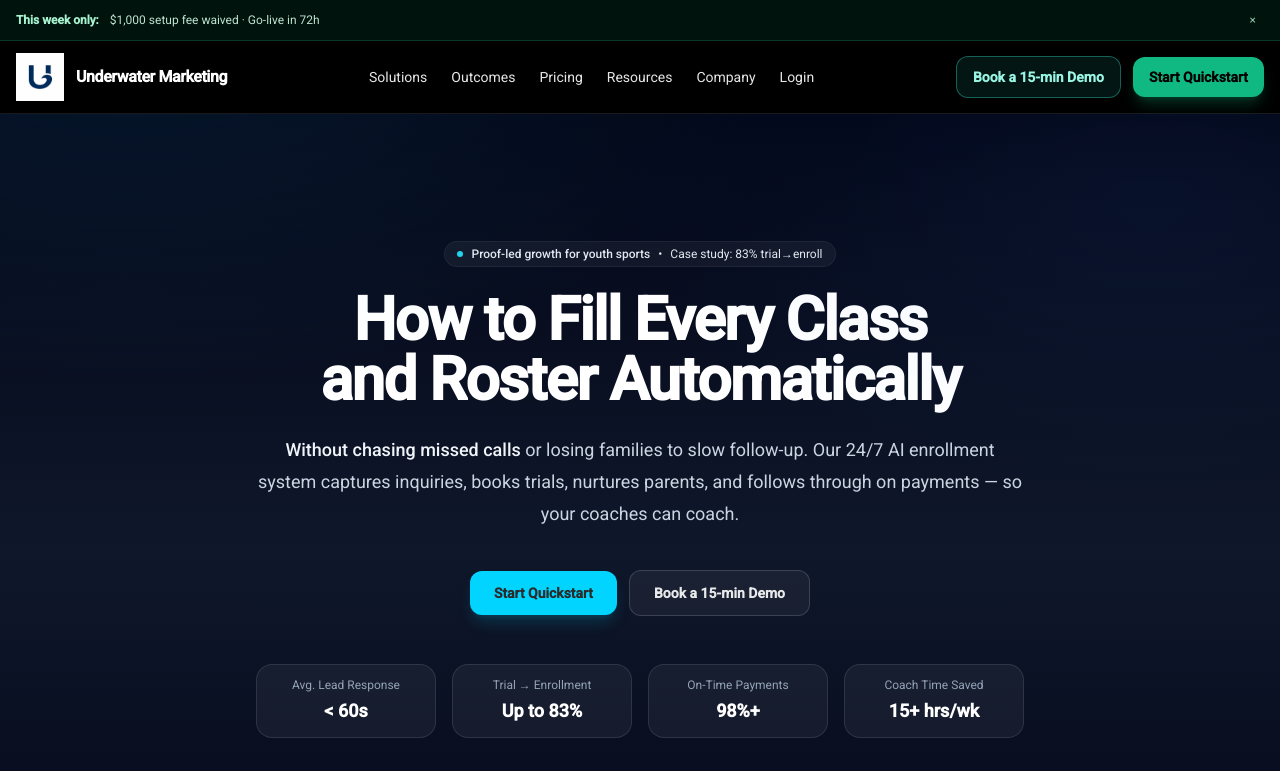
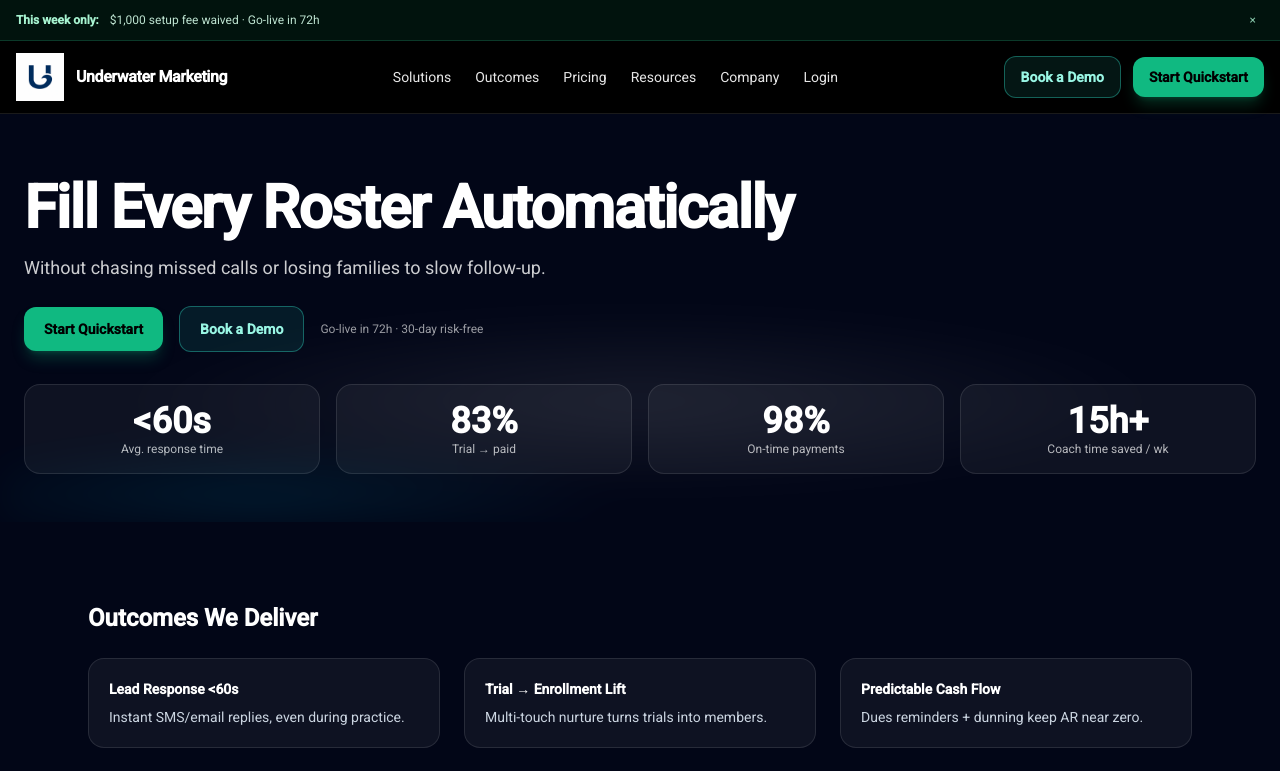
Before and after one commit to Swimrad/uwatermarketing-site, a Next.js app: page / in a window 1280 px wide. Shown: the top 771 px of the page. Built offline with nearby package versions, Linux system fonts and the light colour scheme.

Commit message:
feat(ui): update hero spacing + headline; unify CTAs to 'Book a Demo'; restore single global header

```diff
--- a/components/Header.js
+++ b/components/Header.js
@@ -4,9 +4,9 @@ import Image from "next/image";
 import { useState } from "react";
 
 /**
- * One sticky header. Even spacing, baseline aligned.
+ * Single sticky header, baseline-aligned.
  * Primary CTA = emerald (green), Secondary = teal.
- * Logo height ~48px via h-12/w-12.
+ * Logo ~48px (h-12/w-12). No second nav anywhere else.
  */
 const nav = {
   solutions: [
@@ -34,7 +34,7 @@ function DesktopNav() {
       <details className="group relative">
         <summary className={`${item} cursor-pointer list-none`}>Solutions</summary>
         <div className="absolute left-0 mt-2 w-64 rounded-xl border border-white/10 bg-white/5 p-2 shadow-2xl backdrop-blur">
-          {nav.solutions.map((i) => (
+          {nav.solutions.map(i => (
             <Link key={i.href} href={i.href} className="block rounded-lg px-3 py-2 text-sm text-white/90 hover:bg-white/10">
               {i.label}
             </Link>
@@ -45,7 +45,7 @@ function DesktopNav() {
       <details className="group relative">
         <summary className={`${item} cursor-pointer list-none`}>Outcomes</summary>
         <div className="absolute left-0 mt-2 w-64 rounded-xl border border-white/10 bg-white/5 p-2 shadow-2xl backdrop-blur">
-          {nav.outcomes.map((i) => (
+          {nav.outcomes.map(i => (
             <Link key={i.href} href={i.href} className="block rounded-lg px-3 py-2 text-sm text-white/90 hover:bg-white/10">
               {i.label}
             </Link>
@@ -58,7 +58,7 @@ function DesktopNav() {
       <details className="group relative">
         <summary className={`${item} cursor-pointer list-none`}>Resources</summary>
         <div className="absolute left-0 mt-2 w-72 rounded-xl border border-white/10 bg-white/5 p-2 shadow-2xl backdrop-blur">
-          {nav.resources.map((i) => (
+          {nav.resources.map(i => (
             <Link key={i.href} href={i.href} className="block rounded-lg px-3 py-2 text-sm text-white/90 hover:bg-white/10">
               {i.label}
             </Link>
@@ -69,7 +69,7 @@ function DesktopNav() {
       <details className="group relative">
         <summary className={`${item} cursor-pointer list-none`}>Company</summary>
         <div className="absolute left-0 mt-2 w-56 rounded-xl border border-white/10 bg-white/5 p-2 shadow-2xl backdrop-blur">
-          {nav.company.map((i) => (
+          {nav.company.map(i => (
             <Link key={i.href} href={i.href} className="block rounded-lg px-3 py-2 text-sm text-white/90 hover:bg-white/10">
               {i.label}
             </Link>
@@ -83,21 +83,21 @@ function DesktopNav() {
 }
 
 function CTAs() {
-  const btnBase = "text-sm leading-6 font-semibold px-4 py-2 rounded-xl";
+  const btn = "text-sm leading-6 font-semibold px-4 py-2 rounded-xl";
   return (
     <div className="hidden items-center gap-3 lg:flex">
       {/* Secondary (teal) */}
       <Link
-        href="#book-demo"
-        className={`${btnBase} border border-teal-400/40 bg-teal-400/10 text-teal-200 hover:bg-teal-400/20`}
-        aria-label="Book a 15-min Demo"
+        href="#demo"
+        className={`${btn} border border-teal-400/40 bg-teal-400/10 text-teal-200 hover:bg-teal-400/20`}
+        aria-label="Book a Demo"
       >
-        Book a 15-min Demo
+        Book a Demo
       </Link>
       {/* Primary (emerald) */}
       <Link
-        href="#start-quickstart"
-        className={`${btnBase} bg-emerald-500 text-black shadow-lg shadow-emerald-500/25 hover:bg-emerald-400`}
+        href="#start"
+        className={`${btn} bg-emerald-500 text-black shadow-lg shadow-emerald-500/25 hover:bg-emerald-400`}
         aria-label="Start Quickstart"
       >
         Start Quickstart
@@ -115,7 +115,7 @@ export default function Header() {
       <div className="mx-auto flex max-w-7xl items-center justify-between gap-6 px-4 py-3">
         {/* Left: logo + wordmark */}
         <Link href="/" className="flex items-center gap-3" aria-label="Underwater Marketing Home">
-          <div className="relative h-12 w-12 shrink-0"> {/* ~48px */}
+          <div className="relative h-12 w-12 shrink-0">{/* ~48px */}
             <Image
               src={logoSrc}
               alt="Underwater Marketing"
@@ -130,10 +130,7 @@ export default function Header() {
           </span>
         </Link>
 
-        {/* Middle: desktop nav */}
         <DesktopNav />
-
-        {/* Right: CTAs */}
         <CTAs />
 
         {/* Mobile toggle */}
@@ -154,7 +151,7 @@ export default function Header() {
             <div className="grid gap-4">
               <div>
                 <div className="text-xs uppercase tracking-wider text-white/50">Solutions</div>
-                {nav.solutions.map((i) => (
+                {nav.solutions.map(i => (
                   <Link key={i.href} href={i.href} className="block rounded-lg px-2 py-2 text-sm text-white/90 hover:bg-white/10">
                     {i.label}
                   </Link>
@@ -162,7 +159,7 @@ export default function Header() {
               </div>
               <div>
                 <div className="text-xs uppercase tracking-wider text-white/50">Outcomes</div>
-                {nav.outcomes.map((i) => (
+                {nav.outcomes.map(i => (
                   <Link key={i.href} href={i.href} className="block rounded-lg px-2 py-2 text-sm text-white/90 hover:bg-white/10">
                     {i.label}
                   </Link>
@@ -171,7 +168,7 @@ export default function Header() {
               <Link href="/pricing" className="rounded-lg px-2 py-2 text-sm text-white/90 hover:bg-white/10">Pricing</Link>
               <div>
                 <div className="text-xs uppercase tracking-wider text-white/50">Resources</div>
-                {nav.resources.map((i) => (
+                {nav.resources.map(i => (
                   <Link key={i.href} href={i.href} className="block rounded-lg px-2 py-2 text-sm text-white/90 hover:bg-white/10">
                     {i.label}
                   </Link>
@@ -179,7 +176,7 @@ export default function Header() {
               </div>
               <div>
                 <div className="text-xs uppercase tracking-wider text-white/50">Company</div>
-                {nav.company.map((i) => (
+                {nav.company.map(i => (
                   <Link key={i.href} href={i.href} className="block rounded-lg px-2 py-2 text-sm text-white/90 hover:bg-white/10">
                     {i.label}
                   </Link>
@@ -188,10 +185,10 @@ export default function Header() {
               <Link href="/login" className="rounded-lg px-2 py-2 text-sm text-white/90 hover:bg-white/10">Login</Link>
 
               <div className="mt-2 flex gap-3">
-                <Link href="#book-demo" className="flex-1 rounded-xl border border-teal-400/40 bg-teal-400/10 px-4 py-2 text-center text-sm font-semibold text-teal-200 hover:bg-teal-400/20">
-                  Book a 15-min Demo
+                <Link href="#demo" className="flex-1 rounded-xl border border-teal-400/40 bg-teal-400/10 px-4 py-2 text-center text-sm font-semibold text-teal-200 hover:bg-teal-400/20">
+                  Book a Demo
                 </Link>
-                <Link href="#start-quickstart" className="flex-1 rounded-xl bg-emerald-500 px-4 py-2 text-center text-sm font-semibold text-black hover:bg-emerald-400">
+                <Link href="#start" className="flex-1 rounded-xl bg-emerald-500 px-4 py-2 text-center text-sm font-semibold text-black hover:bg-emerald-400">
                   Start Quickstart
                 </Link>
               </div>
--- a/components/Hero.jsx
+++ b/components/Hero.jsx
@@ -1,91 +1,63 @@
 // components/Hero.jsx
 export default function Hero() {
   return (
-    <section className="relative isolate overflow-hidden bg-gradient-to-b from-slate-950 via-slate-900 to-slate-950 text-white">
-      {/* Accent background */}
-      <div
-        aria-hidden
-        className="pointer-events-none absolute inset-0 opacity-40"
-        style={{
-          background:
-            "radial-gradient(1200px 600px at 10% -10%, rgba(56,189,248,0.25), transparent 60%), radial-gradient(900px 500px at 90% 10%, rgba(59,130,246,0.18), transparent 60%)",
-        }}
-      />
+    <section className="relative overflow-hidden bg-slate-950">
+      {/* Animated gradient background */}
+      <div className="hero-bg absolute inset-0 -z-10 opacity-[0.28]" />
 
-      <div className="mx-auto max-w-7xl px-6 pb-16 pt-28 sm:pt-32 lg:px-8 lg:pb-24">
-        {/* Micro announcement */}
-        <div className="mb-6 flex justify-center">
-          <div className="inline-flex items-center gap-2 rounded-full bg-white/5 px-3 py-1 text-xs text-slate-200 ring-1 ring-white/10 backdrop-blur">
-            <span className="inline-block h-1.5 w-1.5 rounded-full bg-cyan-400" />
-            <span className="font-medium">Proof-led growth for youth sports</span>
-            <span aria-hidden>•</span>
-            <span>Case study: 83% trial→enroll</span>
-          </div>
-        </div>
+      {/* Reduced vertical padding */}
+      <div className="mx-auto max-w-7xl px-6 pt-12 pb-10 lg:pt-16 lg:pb-12">
+        {/* Headline + subhead */}
+        <h1 className="text-4xl font-extrabold tracking-tight text-white sm:text-5xl lg:text-6xl">
+          Fill Every Roster Automatically
+        </h1>
 
-        {/* Hero Headline */}
-        <div className="mx-auto max-w-3xl text-center">
-          <h1 className="text-balance text-4xl font-semibold tracking-tight sm:text-5xl lg:text-6xl">
-            How to Fill Every Class and Roster Automatically
-          </h1>
-          <p className="mt-6 text-pretty text-base/7 text-slate-300 sm:text-lg/8">
-            <span className="font-medium text-slate-100">Without chasing missed calls</span>{" "}
-            or losing families to slow follow-up. Our 24/7 AI enrollment system captures
-            inquiries, books trials, nurtures parents, and follows through on payments —
-            so your coaches can coach.
+        <p className="mt-4 max-w-3xl text-base leading-relaxed text-white/80 sm:text-lg">
+          Without chasing missed calls or losing families to slow follow-up.
         </p>
 
         {/* CTAs */}
-          <div className="mt-10 flex flex-col items-center justify-center gap-3 sm:flex-row">
+        <div className="mt-6 flex flex-wrap items-center gap-4">
           <a
-              href="#contact"
-              className="inline-flex items-center justify-center rounded-xl bg-brand-teal px-6 py-3 text-sm font-semibold text-brand-char shadow-lg shadow-cyan-500/20 transition hover:translate-y-0.5 hover:bg-cyan-300"
+            href="#start"
+            className="rounded-xl bg-emerald-500 px-5 py-3 text-sm font-semibold text-black shadow-lg shadow-emerald-500/25 hover:bg-emerald-400"
+            aria-label="Start Quickstart"
           >
             Start Quickstart
           </a>
           <a
             href="#demo"
-              className="inline-flex items-center justify-center rounded-xl border border-white/15 bg-white/5 px-6 py-3 text-sm font-semibold text-white/90 transition hover:translate-y-0.5 hover:bg-white/10"
+            className="rounded-xl border border-teal-400/40 bg-teal-400/10 px-5 py-3 text-sm font-semibold text-teal-200 hover:bg-teal-400/20"
+            aria-label="Book a Demo"
           >
-              Book a 15-min Demo
+            Book a Demo
           </a>
+          <span className="text-xs text-white/60">Go-live in 72h · 30-day risk-free</span>
         </div>
 
-          {/* Proof row */}
-          <dl className="mt-12 grid grid-cols-2 gap-4 sm:grid-cols-4">
-            <div className="rounded-2xl border border-white/10 bg-white/5 px-4 py-3">
-              <dt className="text-xs text-slate-400">Avg. Lead Response</dt>
-              <dd className="mt-1 text-lg font-semibold text-white">&lt; 60s</dd>
+        {/* Trust / proof strip (keep metrics only; no client logos) */}
+        <div className="mt-8 grid grid-cols-2 gap-4 sm:grid-cols-4">
+          <div className="rounded-2xl border border-white/10 bg-white/5 p-4 text-center">
+            <div className="text-3xl font-extrabold text-white sm:text-4xl">&lt;60s</div>
+            <div className="text-xs text-white/70">Avg. response time</div>
           </div>
-            <div className="rounded-2xl border border-white/10 bg-white/5 px-4 py-3">
-              <dt className="text-xs text-slate-400">Trial → Enrollment</dt>
-              <dd className="mt-1 text-lg font-semibold text-white">Up to 83%</dd>
+          <div className="rounded-2xl border border-white/10 bg-white/5 p-4 text-center">
+            <div className="text-3xl font-extrabold text-white sm:text-4xl">83%</div>
+            <div className="text-xs text-white/70">Trial → paid</div>
           </div>
-            <div className="rounded-2xl border border-white/10 bg-white/5 px-4 py-3">
-              <dt className="text-xs text-slate-400">On-Time Payments</dt>
-              <dd className="mt-1 text-lg font-semibold text-white">98%+</dd>
+          <div className="rounded-2xl border border-white/10 bg-white/5 p-4 text-center">
+            <div className="text-3xl font-extrabold text-white sm:text-4xl">98%</div>
+            <div className="text-xs text-white/70">On-time payments</div>
           </div>
-            <div className="rounded-2xl border border-white/10 bg-white/5 px-4 py-3">
-              <dt className="text-xs text-slate-400">Coach Time Saved</dt>
-              <dd className="mt-1 text-lg font-semibold text-white">15+ hrs/wk</dd>
-            </div>
-          </dl>
-        </div>
-
-        {/* Trust strip */}
-        <div className="mt-14 border-t border-white/10 pt-8">
-          <p className="text-center text-xs text-slate-400">Trusted by youth sports clubs & academies</p>
-          <div className="mt-4 grid grid-cols-2 items-center gap-6 opacity-80 sm:grid-cols-4 lg:grid-cols-6">
-            {Array.from({ length: 6 }).map((_, i) => (
-              <div
-                key={i}
-                className="h-8 rounded-md bg-white/5 ring-1 ring-white/10"
-                aria-label="Partner logo placeholder"
-              />
-            ))}
+          <div className="rounded-2xl border border-white/10 bg-white/5 p-4 text-center">
+            <div className="text-3xl font-extrabold text-white sm:text-4xl">15h+</div>
+            <div className="text-xs text-white/70">Coach time saved / wk</div>
           </div>
         </div>
       </div>
+
+      {/* Soft wave glow footer */}
+      <div className="wave" />
     </section>
   );
 }
```
Lines whose indentation alone changed are shown as unchanged.
